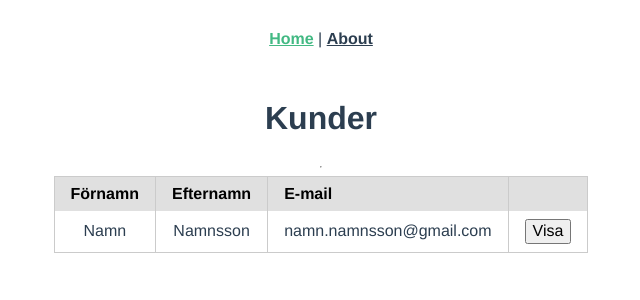
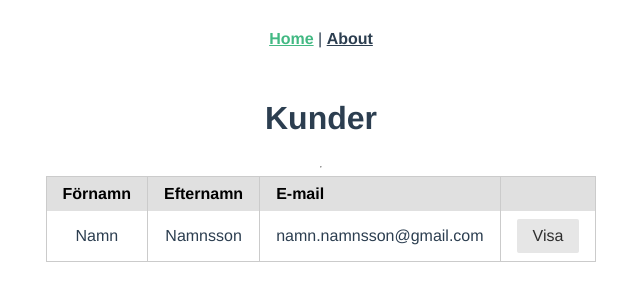
Before and after one commit to itggot-linus-styren/customer-manager-wu2, a Vue app: page / in a window 1280 px wide. Shown: the top 300 px of the page, without its empty margins (319-959 px from the left). Built offline with nearby package versions, Linux system fonts and the light colour scheme.

Commit message:
lägg till pure-button klassen för button

```diff
--- a/src/views/Home.vue
+++ b/src/views/Home.vue
@@ -14,7 +14,7 @@
           <td>Namn</td>
           <td>Namnsson</td>
           <td>namn.namnsson@gmail.com</td>
-          <td><button>Visa</button></td>
+          <td><button class="pure-button">Visa</button></td>
         </tr>
       </tbody>
     </table>
```
